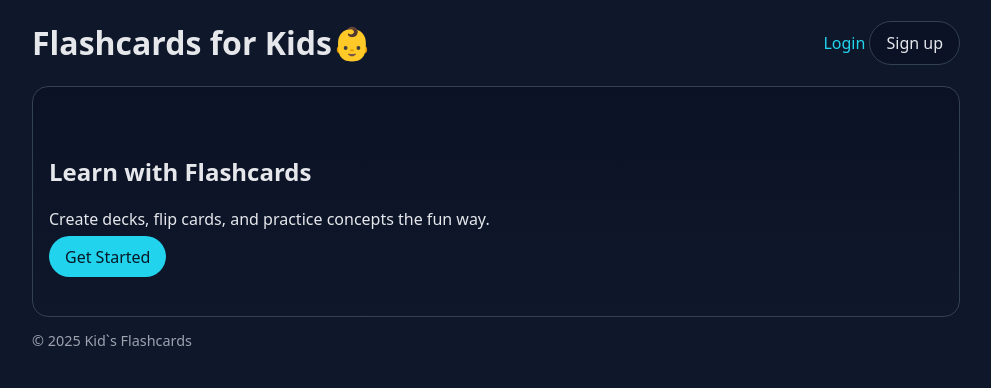
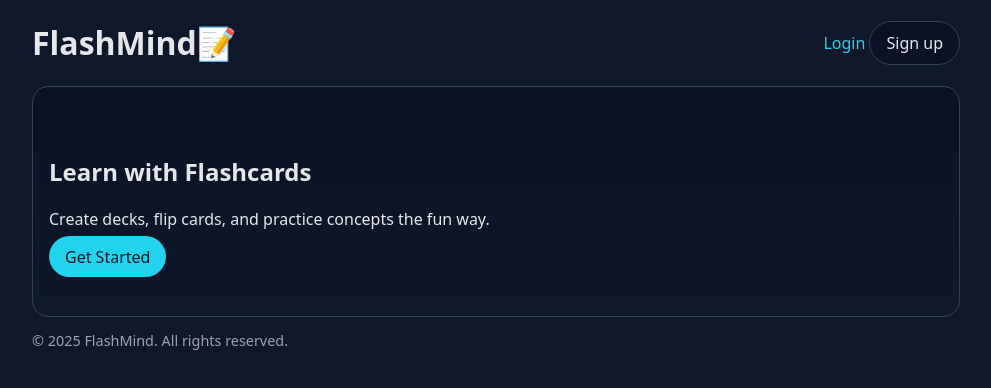
Before and after one commit to Perrymason12/FLASHCARDS-FOR-KIDS-APP, a website: page public/index.html in a window 1280 px wide. Shown: the whole page, without its empty margins (144-1135 px from the left). Drawn offline with Linux system fonts and the light colour scheme.

Commit message:
index.html

```diff
--- a/public/index.html
+++ b/public/index.html
@@ -3,12 +3,12 @@
 <head>
   <meta charset="UTF-8" />
   <meta name="viewport" content="width=device-width, initial-scale=1" />
-  <title>Kid`s Flashcards</title>
+  <title>Study Flashcards</title>
   <link rel="stylesheet" href="/styles.css" />
 </head>
 <body>
   <header class="container">
-    <h1>Flashcards for Kids👶</h1>
+    <h1>FlashMind📝</h1>
     <nav>
       <a href="/login">Login</a>
       <a href="/signup" class="btn">Sign up</a>
@@ -24,7 +24,7 @@
   </main>
 
   <footer class="container small">
-    <p>© <span id="year"></span> Kid`s Flashcards</p>
+    <p>© <span id="year"></span> FlashMind. All rights reserved.</p>
   </footer>
 
   <script>
```
